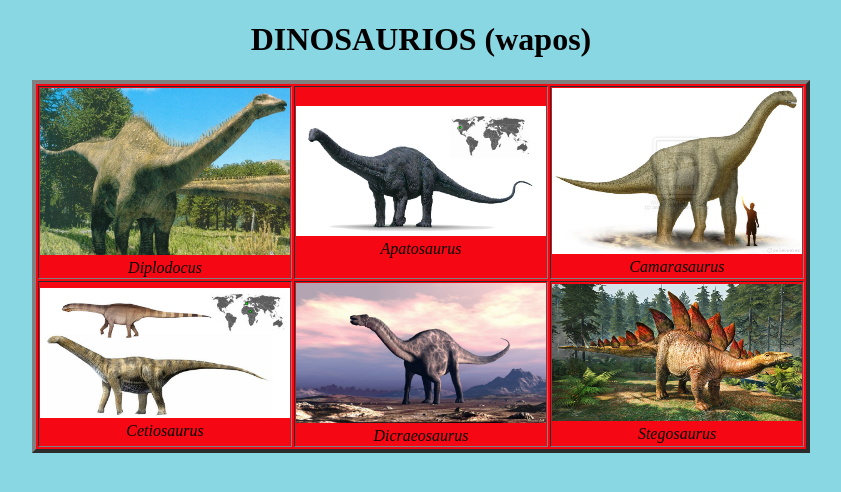
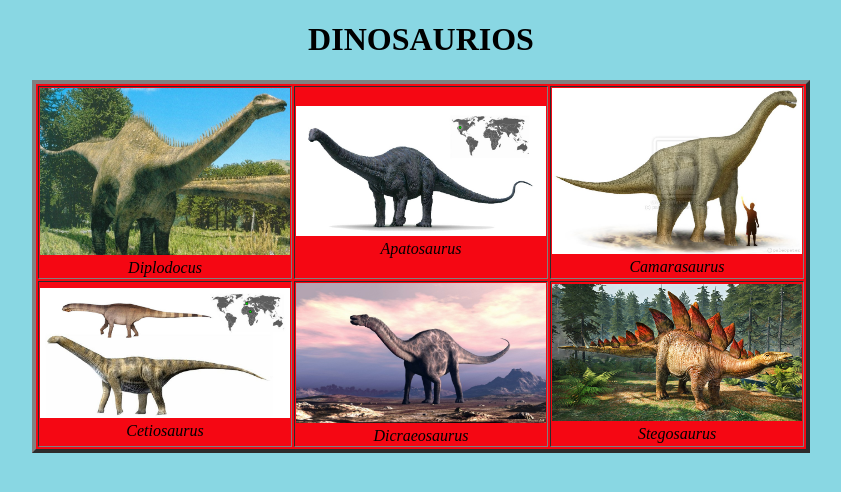
Before and after one commit to antonioolivera/dinosaurio, a plain HTML site: page index.html in a window 1280 px wide. Shown: the whole page, without its empty margins (219-1060 px from the left). Drawn offline with Linux system fonts and the light colour scheme.

Commit message:
Update index.html

```diff
--- a/index.html
+++ b/index.html
@@ -6,7 +6,7 @@
 <body bgcolor= "#89d7e3">
 
 <table border = '4' align = 'center' BGCOLOR= #f50713 >
-<h1 align= center BGCOLOR= #380124 > DINOSAURIOS (wapos) </h1>
+<h1 align= center BGCOLOR= #380124 > DINOSAURIOS </h1>
 	<tr align= center>
 		<td> <a href = 'html/diplodocus.html'> <img src= 'figuras/diplodocus.jpg'
 			weight= '500' width= '250'></a> <figcaption><i>Diplodocus</i></figcaption>    </td>
```
